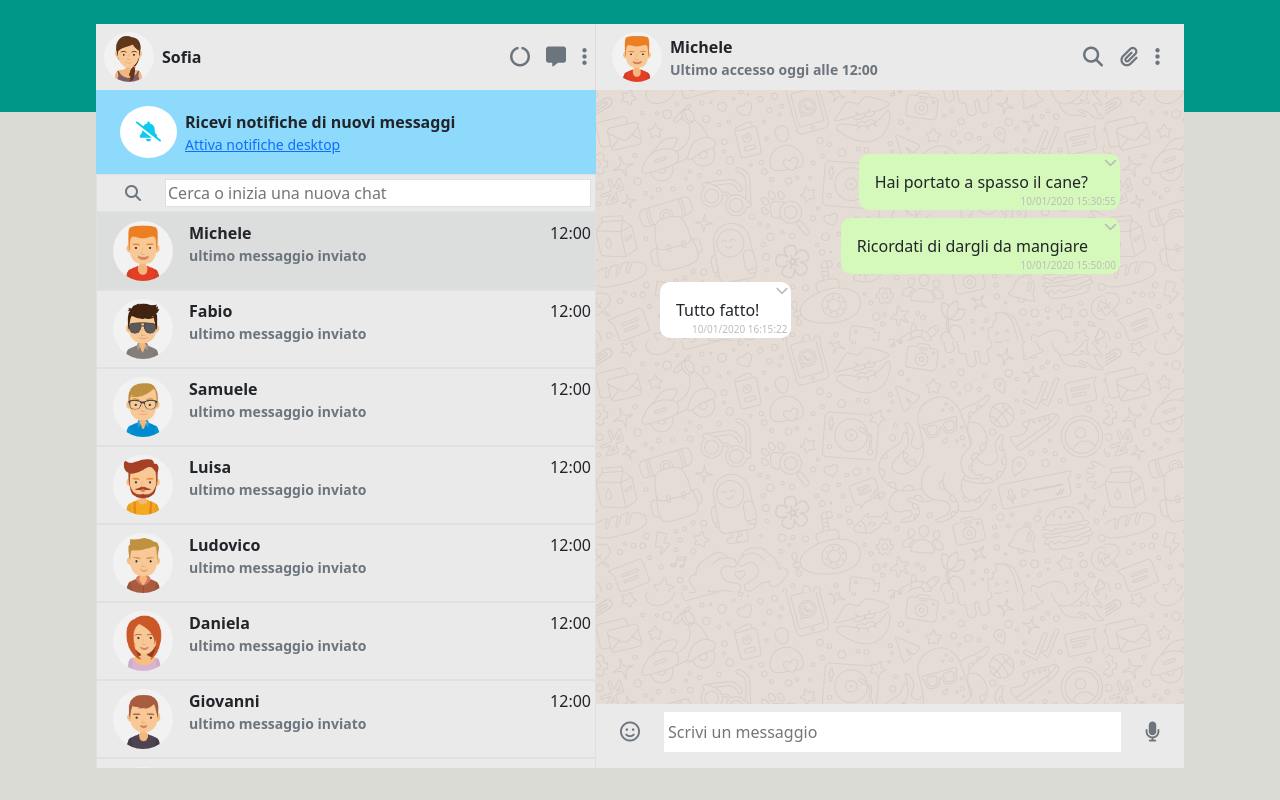
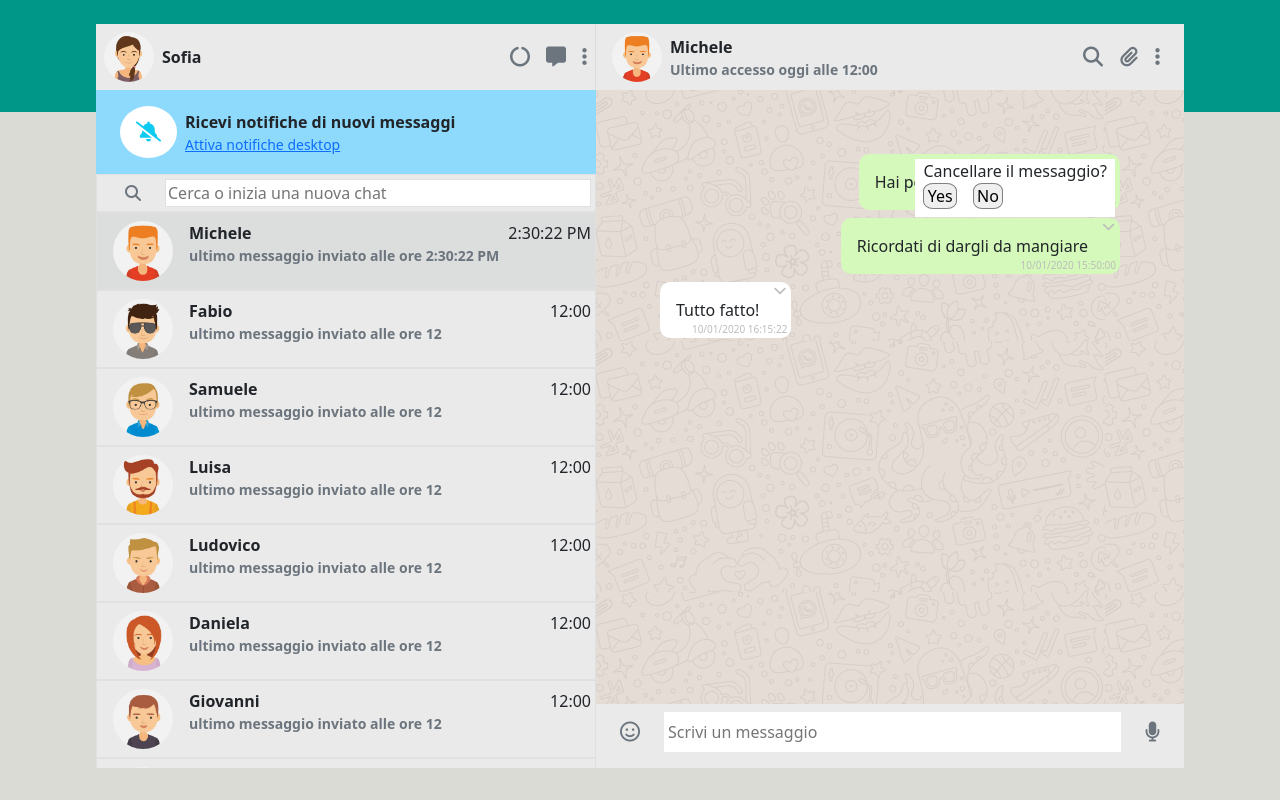
Before and after one commit to LucaConiglio/vue-boolzapp, a plain HTML site: page index.html in a window 1280 px wide. Both pictures are taken after a click on the element 1110 px from the left and 162 px from the top of the page. Drawn offline with nearby package versions, Linux system fonts and the light colour scheme.

Commit message:
terminato

```diff
--- a/css/style.css
+++ b/css/style.css
@@ -98,7 +98,24 @@ a{
 .arrow-absolute{
     position: absolute;
     top: 2px;
-    right: 3px;
+    right: 5px;
     font-size: small;
     color: rgb(188, 188, 188);
+    background-color: transparent;
+    border: none;
 }
+.position-relative-delete{
+    position: absolute;
+    top: 5px;
+    right: 5px;
+    z-index: 2;
+    background-color: white;
+    padding: 0 0.5rem 0.5rem 0.5rem;
+
+}
+.button-delete-message{
+    border: 1px solid gray;
+    border-radius: 30%;
+    padding: 0 0.2rem;
+    margin-right: 1rem;
+}
--- a/index.html
+++ b/index.html
@@ -49,7 +49,7 @@
                         <!-- riquadro per cercare le chat -->
                         <label class="px-1 py-1 label-cerca d-flex align-items-center">
                             <a class="px-4 text-secondary" href="#"><i class="fa-solid fa-magnifying-glass"></i></a>
-                            <input class="label-cerca" type="text" placeholder="Cerca o inizia una nuova chat">
+                            <input class="label-cerca" type="text" placeholder="Cerca o inizia una nuova chat" @keyup="searchUser" v-model="searchText">
                         </label>
                         <!-- contenitore delle chat -->
                         <div class="flex-fill overflow-auto">
@@ -57,18 +57,19 @@
                                 <!-- singola chat da fare con v-for -->
                                 <!--******ciclo for*******-->
                                 <label class="label-cerca py-2 ps-3 pe-1 d-flex align-item
-                                    justify-content-between" v-for="(user , index) in users" @click="onChatClick(index)"
+                                    justify-content-between" v-for="(user , index) in searchUser" @click="onChatClick(index)"
                                     :class="(index === currentIndex) ? 'active' : '' ">
                                     <div class="d-flex">
                                         <div class="me-3">
                                             <img class="immagine-avatars" :src="user.avatar" alt="">
                                         </div>
                                         <div class="fw-semibold">{{user.name}}<br>
-                                            <small class="text-secondary">ultimo messaggio inviato</small>
+                                            <small v-if="(index === currentIndex )" class="text-secondary">ultimo messaggio inviato alle ore {{createdOra}}</small>
+                                            <small v-else class="text-secondary">ultimo messaggio inviato alle ore 12</small>
                                         </div>
                                     </div>
-                                    <div v-if="dataVisible" class="fs-6">12:00</div>
-                                    <div v-else class="fs-6">12:00<!--{{createdOra}}--></div>
+                                    <div v-if="(index === currentIndex )" class="fs-6">{{createdOra}}</div>
+                                    <div v-else class="fs-6">12:00</div>
                                 </label>
                             </div>
                         </div>
@@ -77,12 +78,18 @@
                     <div class="flex-fill d-flex flex-column ">
                         <!-- chat attuale -->
                         <div class="py-2 ps-3 pe-4 d-flex justify-content-between">
-                            <div class="d-flex align-items-center">
+                            <div v-if="(currentIndex !== -1)" class="d-flex align-items-center">
                                 <img class="immagine-avatar-principale" :src="users[currentIndex].avatar" alt="">
                                 <div class="fw-semibold ms-2">{{users[currentIndex].name}}<br>
                                     <small class="text-secondary">Ultimo accesso oggi alle 12:00</small>
                                 </div>
                             </div>
+                            <!-- <div v-else class="d-flex align-items-center">
+                                <span class="immagine-avatar-principale"> <i class="fa-solid fa-user"></i></span>
+                                <div class="fw-semibold ms-2"><br>
+                                    <small class="text-secondary">indefinito</small>
+                                </div>
+                            </div> -->
                             <div class="d-flex align-items-center gap-3 ">
                                 <a class="fs-5 text-secondary" href="#"><i class="fa-solid fa-magnifying-glass"></i></a>
                                 <a class="fs-5 text-secondary" href="#"><i class="fa-solid fa-paperclip"></i></a>
@@ -91,11 +98,15 @@
                         </div>
                         <div class="sfondo-chat flex-fill d-flex flex-column">
 
-                            <div v-for="(message) in users[currentIndex].messages"
+                            <div v-for="(message, index) in users[currentIndex].messages" key="message"
                                 :class="(message.status === 'sent') ? 'sent align-self-end' : 'received align-self-start' ">
                                 {{message.message}}
                                 <span class="data-absolute">{{message.date}}</span>
-                                <span @click="deleteMessage(index)" class="arrow-absolute"><i class="fa-solid fa-chevron-down"></i></span>
+                                <span @click="clickchev(index)"  class="arrow-absolute"><i class="fa-solid fa-chevron-down"></i></span>
+                                <div v-if="(currentMessage === index)" class="position-relative-delete">Cancellare il messaggio? <br>
+                                    <button class="button-delete-message" @click="deleteMessage(index)" >Yes</button>
+                                    <button @click="closechev" class="button-delete-message">No</button>
+                                </div>
                             </div>
 
 
--- a/js/main.js
+++ b/js/main.js
@@ -195,18 +195,21 @@ createApp({
             },
           ],
 
-          currentIndex : 0,
-          newMessage : '',
-          createdOra : new Date().toLocaleTimeString(),
-          createdData : new Date().toLocaleDateString(),
-         // dataVisible : true,
+        currentIndex : 0,
+        newMessage : '',
+        createdOra : new Date().toLocaleTimeString(),
+        createdData : new Date().toLocaleDateString(),
+        dataVisible :  this.currentIndex,
+        currentMessage : -1,
+        searchText : "",
+        chev : false,
 };
   },
   methods : {
 
     onChatClick (index){
         this.currentIndex = index;
-        //this.dataVisible = false;
+
     },
 
     onInputMessage (currentIndex) {
@@ -233,11 +236,31 @@ createApp({
       const random = Math.floor(Math.random() * (max - min + 1) + min);
       return random;
     },
-    //deleteMessage(index){
+    deleteMessage(indexDelete){
+
+        this.users[this.currentIndex].messages.splice(indexDelete, 1);
+        this.chev = false;
+        this.currentMessage = -1;
+
+    },
+    clickchev(index) {
+      //const newChev = this.users[this.currentIndex].messages
+      this.currentMessage = index;
+
+      if (this.currentMessage === index) {
+        this.chev = true
+      }
 
 
-    //  this.users[this.currentIndex].messages[index].splice(index, 1);
-    //}
+    },
+    closechev(){
+      this.chev = false;
+      this.currentMessage = -1;
+    },
+    leaveMouse() {
+      this.chev = false
+    },
+
 
 
 
@@ -246,5 +269,15 @@ createApp({
   mounted () {
 
 
+  },
+  computed : {
+    searchUser () {
+
+      return this.users.filter(user => {
+
+        return user.name.toLowerCase().includes(this.searchText.toLowerCase())
+
+      });
+    }
   }
 }).mount("#app");
```
